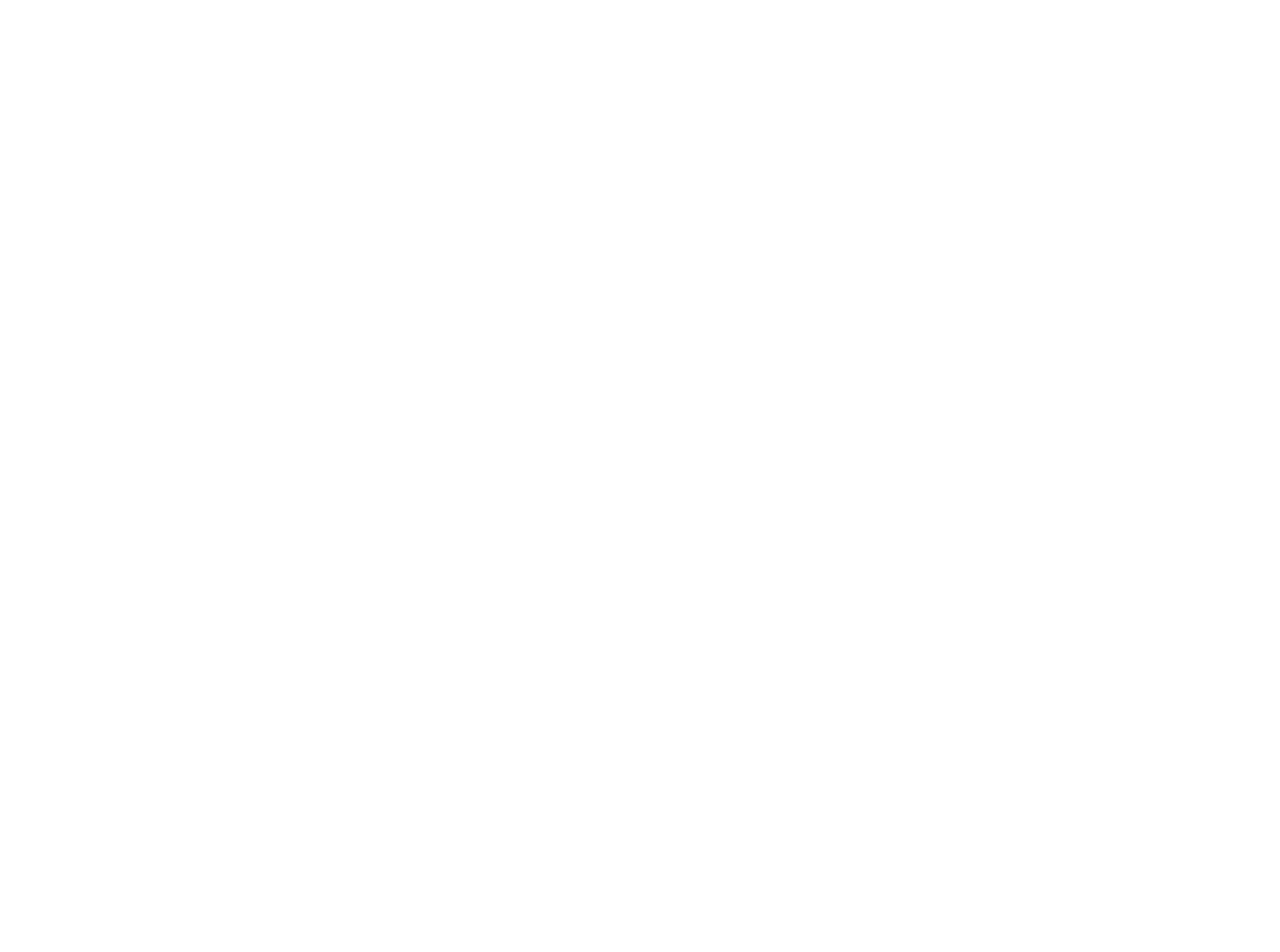
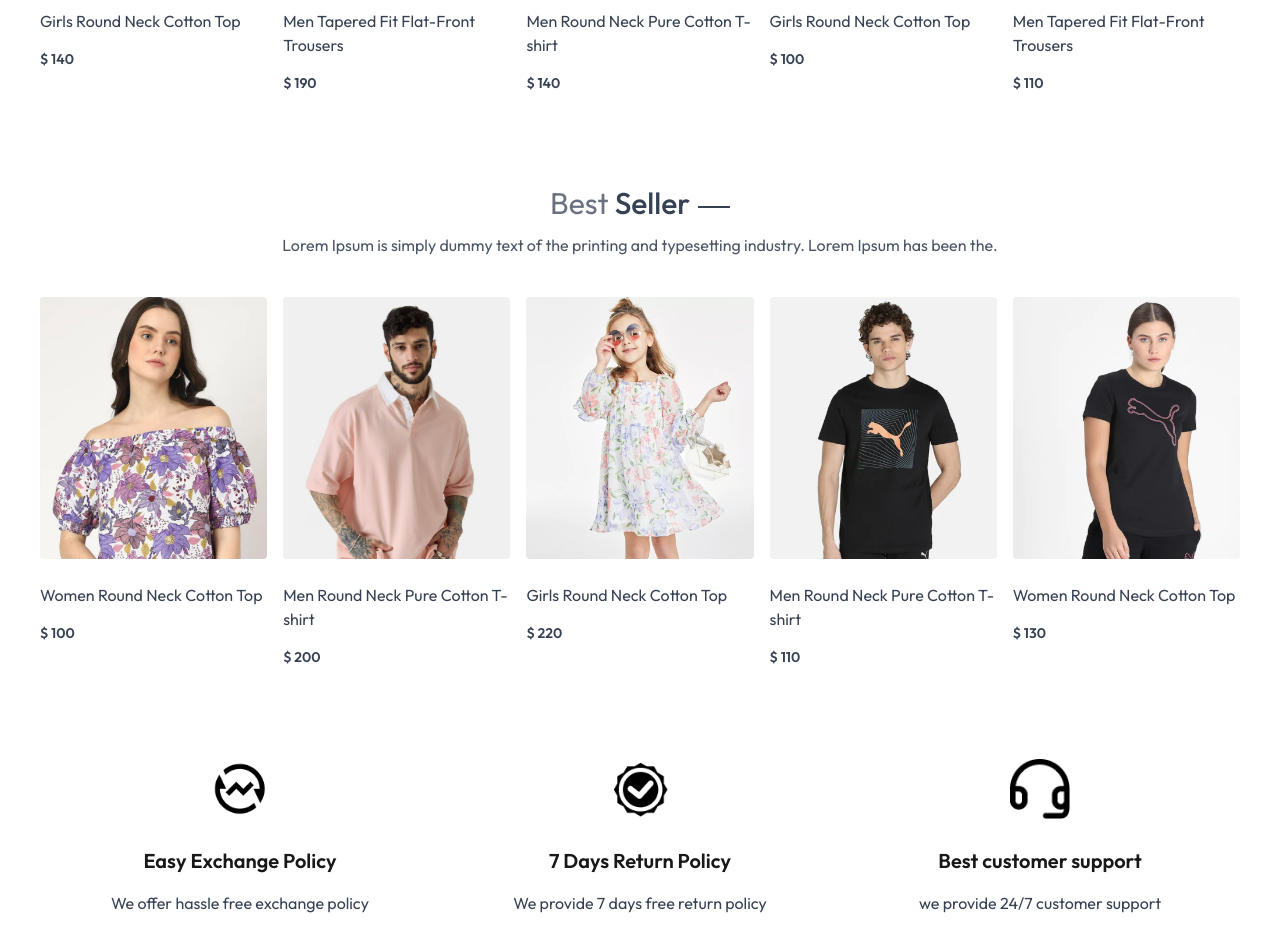
Before and after one commit to asadulsameerbd/EcommerceMERN-003, a React (Vite) app: page / in a window 1280 px wide. Shown: the part 1436-2388 px from the top of the page. Before the commit the page ends 800 px from the top, so only its background shows below. Built offline with nearby package versions, Linux system fonts and the light colour scheme.

Commit message:
add home page

```diff
--- /dev/null
+++ b/src/Components/BestSeller.jsx
@@ -0,0 +1,40 @@
+import React, { useContext, useEffect, useState } from "react";
+import Title from "./Title";
+import { SellerContext } from "../Context/SellerContext";
+import ProductItem from "./ProductItem";
+
+const BestSeller = () => {
+  const { products } = useContext(SellerContext);
+  const [bestSeller, setbestSeller] = useState([]);
+
+  useEffect(() => {
+    const BestSeller = products.filter((item) => item.bestseller);
+    setbestSeller(BestSeller.slice(0, 5));
+  }, [products]);
+  return (
+    <div className="my-12 ">
+      <div className="text-center py-5">
+        <Title text1={"Best"} text2={"Seller"} />
+        <p className="w-3/4 mx-auto text-[16px] text-gray-600">
+          Lorem Ipsum is simply dummy text of the printing and typesetting
+          industry. Lorem Ipsum has been the.
+        </p>
+      </div>
+
+      {/* Rendaring Best seller Products */}
+      <div className="grid grid-cols-2 md:grid-cols-3 lg:grid-cols-5 py-5 gap-4 gap-y-6">
+        {bestSeller.map((seller, index) => (
+          <ProductItem
+            key={index}
+            id={seller._id}
+            image={seller.image}
+            name={seller.name}
+            price={seller.price}
+          />
+        ))}
+      </div>
+    </div>
+  );
+};
+
+export default BestSeller;
--- /dev/null
+++ b/src/Components/LatestCollection.jsx
@@ -0,0 +1,41 @@
+import React, { useContext, useEffect, useState } from "react";
+import { SellerContext } from "../Context/SellerContext";
+import Title from "./Title";
+import ProductItem from "./ProductItem";
+
+const LatestCollection = () => {
+  const { products } = useContext(SellerContext);
+  const [latestProducts, SetLatestProducts] = useState([]);
+
+  useEffect(() => {
+    if (products?.length) {
+      SetLatestProducts(products.slice(0, 10));
+    }
+  }, [products]);
+  return (
+    <div className="my-12">
+      <div className="text-center py-8 text-3xl">
+        <Title text1={"Latest"} text2={"Collections"} />
+        <p className="w-3/4 mx-auto text-[16px] text-gray-500">
+          Lorem Ipsum is simply dummy text of the printing and typesetting
+          industry. Lorem Ipsum has been the.
+        </p>
+      </div>
+
+      {/* Rendering Products */}
+      <div className="grid grid-cols-2 md:grid-cols-3 lg:grid-cols-5 py-5 gap-4 gap-y-6">
+        {latestProducts.map((item, index) => (
+          <ProductItem
+            key={index}
+            id={item._id}
+            image={item.image}
+            price={item.price}
+            name={item.name}
+          ></ProductItem>
+        ))}
+      </div>
+    </div>
+  );
+};
+
+export default LatestCollection;
--- a/src/Components/Navbar.jsx
+++ b/src/Components/Navbar.jsx
@@ -1,5 +1,5 @@
 import React, { useState } from "react";
-import { NavLink } from "react-router";
+import { Link, NavLink } from "react-router";
 import { FaBars, FaTimes } from "react-icons/fa";
 import { assets } from "../assets/frontend_assets/assets";
 
@@ -21,7 +21,9 @@
   return (
     <div className="flex justify-between items-center h-20 px-6 md:px-6 lg:px-0  relative">
       {/* logo */}
-      <img src={assets.logo} className="w-36" alt="logo" />
+      <Link to="/">
+        <img src={assets.logo} className="w-36" alt="logo" />
+      </Link>
 
       {/* desktop menu */}
       <div className="hidden md:flex items-center gap-5">
--- /dev/null
+++ b/src/Components/OurPolicy.jsx
@@ -0,0 +1,64 @@
+import React from "react";
+import { assets } from "../assets/frontend_assets/assets";
+
+const OurPolicy = () => {
+  return (
+    <div className="grid grid-cols-1 md:grid-cols-2 lg:grid-cols-3 my-12">
+      {/* 1 */}
+      <div className="card bg-base-100  ">
+        <figure className="p-5">
+          <img
+            className="w-15 hover:scale-105"
+            src={assets.exchange_icon}
+            alt="Shoes"
+          />
+        </figure>
+        <h3 className="text-center text-xl font-semibold py-2">
+          {" "}
+          Easy Exchange Policy
+        </h3>
+        <p className="text-normal text-gray-700 text-center py-2">
+          We offer hassle free exchange policy
+        </p>
+      </div>
+
+      {/* 2 */}
+      <div className="card bg-base-100  ">
+        <figure className="p-5">
+          <img
+            className="w-15 hover:scale-105"
+            src={assets.quality_icon}
+            alt="Shoes"
+          />
+        </figure>
+        <h3 className="text-center text-xl font-semibold py-2">
+          {" "}
+          7 Days Return Policy
+        </h3>
+        <p className="text-normal text-gray-700 text-center py-2">
+          We provide 7 days free return policy
+        </p>
+      </div>
+
+      {/* 3 */}
+      <div className="card bg-base-100  ">
+        <figure className="p-5">
+          <img
+            className="w-15 hover:scale-105"
+            src={assets.support_img}
+            alt="Shoes"
+          />
+        </figure>
+        <h3 className="text-center text-xl font-semibold py-2">
+          {" "}
+          Best customer support
+        </h3>
+        <p className="text-normal text-gray-700 text-center py-2">
+          we provide 24/7 customer support
+        </p>
+      </div>
+    </div>
+  );
+};
+
+export default OurPolicy;
--- /dev/null
+++ b/src/Components/ProductItem.jsx
@@ -0,0 +1,27 @@
+import React, { useContext } from "react";
+import { SellerContext } from "../Context/SellerContext";
+import { Link } from "react-router";
+
+const ProductItem = ({ id, image, name, price }) => {
+  const { currency } = useContext(SellerContext);
+  return (
+    <Link className="text-gray-700 cursor-pointer " to={`/product/${id}`}>
+      <div className="mx-4 md:mx-0">
+        <div className="overflow-hidden rounded ">
+          <img
+            src={image[0]}
+            className="w-full h-full object-cover hover:scale-110 transition duration-200 ease-in-out"
+            alt=""
+          />
+        </div>
+        <p className="pt-6 font-normal text-[16px] pb-1">{name}</p>
+        <p className="pt-3 font-semibold text-sm pb-1">
+          {" "}
+          {currency} {price}
+        </p>
+      </div>
+    </Link>
+  );
+};
+
+export default ProductItem;
--- /dev/null
+++ b/src/Components/Title.jsx
@@ -0,0 +1,14 @@
+import React from "react";
+
+const Title = ({ text1, text2 }) => {
+  return (
+    <div className="inline-flex gap-2 items-center mb-3 px-5">
+      <p className="text-gray-500 text-4xl md:text-3xl">
+        {text1} <span className="text-gray-700 md:font-medium ">{text2}</span>
+      </p>
+      <p className="w-8  h-0.5  bg-gray-700 mt-2"></p>
+    </div>
+  );
+};
+
+export default Title;
--- /dev/null
+++ b/src/Context/SellerContext.jsx
@@ -0,0 +1,3 @@
+import { createContext } from "react";
+
+export const SellerContext = createContext();
--- a/src/Pages/Home.jsx
+++ b/src/Pages/Home.jsx
@@ -1,11 +1,20 @@
 import React from "react";
 import Hero from "../Components/Hero";
+import LatestCollection from "../Components/LatestCollection";
+import BestSeller from "../Components/BestSeller";
+import OurPolicy from "../Components/OurPolicy";
 
 const Home = () => {
   return (
     <div>
       {/* Hero Section */}
       <Hero />
+
+      <LatestCollection />
+
+      <BestSeller />
+
+      <OurPolicy />
     </div>
   );
 };
--- /dev/null
+++ b/src/Provider/SellerProvider.jsx
@@ -0,0 +1,21 @@
+import { products } from "../assets/frontend_assets/assets";
+import { SellerContext } from "../Context/SellerContext";
+
+const SellerProvider = (props) => {
+  const currency = "$";
+  const delivery_fee = 60;
+
+  const value = {
+    currency,
+    delivery_fee,
+    products,
+  };
+
+  return (
+    <SellerContext.Provider value={value}>
+      {props.children}
+    </SellerContext.Provider>
+  );
+};
+
+export default SellerProvider;
--- a/src/main.jsx
+++ b/src/main.jsx
@@ -1,12 +1,14 @@
 import { StrictMode } from "react";
 import { createRoot } from "react-dom/client";
 import "./index.css";
-import App from "./App.jsx";
 import { RouterProvider } from "react-router";
 import { router } from "./Router/Routes.jsx";
+import SellerProvider from "./Provider/SellerProvider.jsx";
 
 createRoot(document.getElementById("root")).render(
   <StrictMode>
-    <RouterProvider router={router} />
+    <SellerProvider>
+      <RouterProvider router={router} />
+    </SellerProvider>
   </StrictMode>,
 );
```
